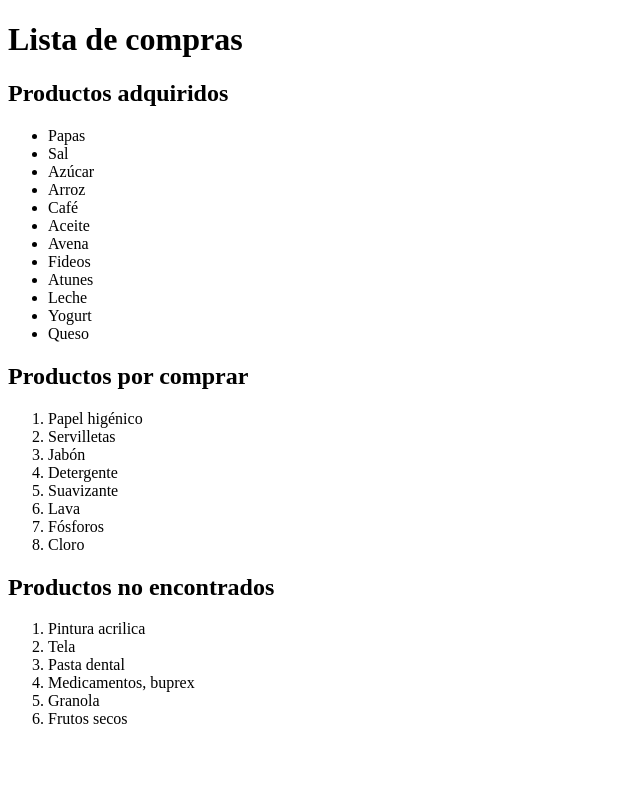
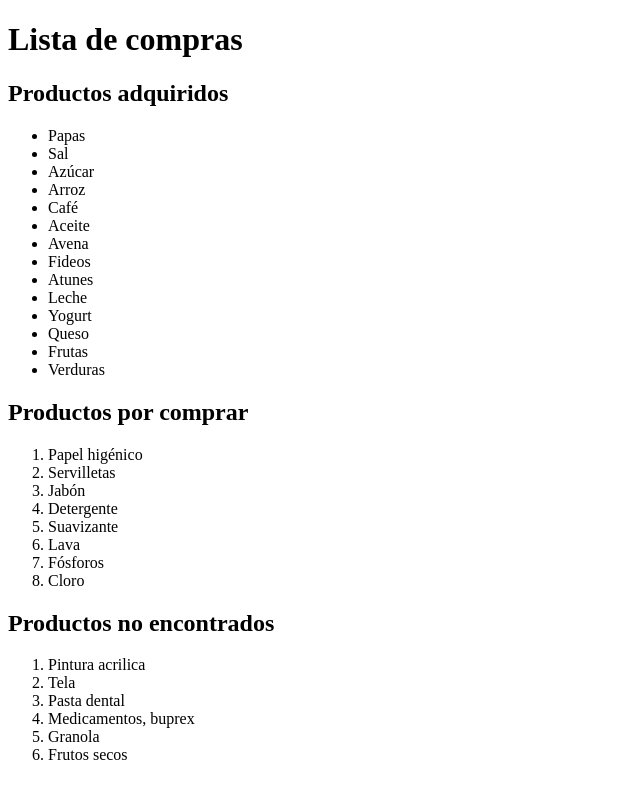
Before and after one commit to Pame05/compras-app, an Angular app: page / in a window 1280 px wide. Shown: the whole page, without its empty margins (0-640 px from the left). Built offline with nearby package versions, Linux system fonts and the light colour scheme.

Commit message:
lista completa

```diff
--- a/src/app/app.component.html
+++ b/src/app/app.component.html
@@ -2,7 +2,7 @@
 
 <h2> Productos adquiridos </h2>
 
-<ul type>
+<ul>
   <li> Papas
   <li> Sal
   <li> Azúcar
@@ -15,6 +15,8 @@
   <li> Leche
   <li> Yogurt
   <li> Queso
+  <li> Frutas
+  <li> Verduras
 </ul>
 
 <section>
```
